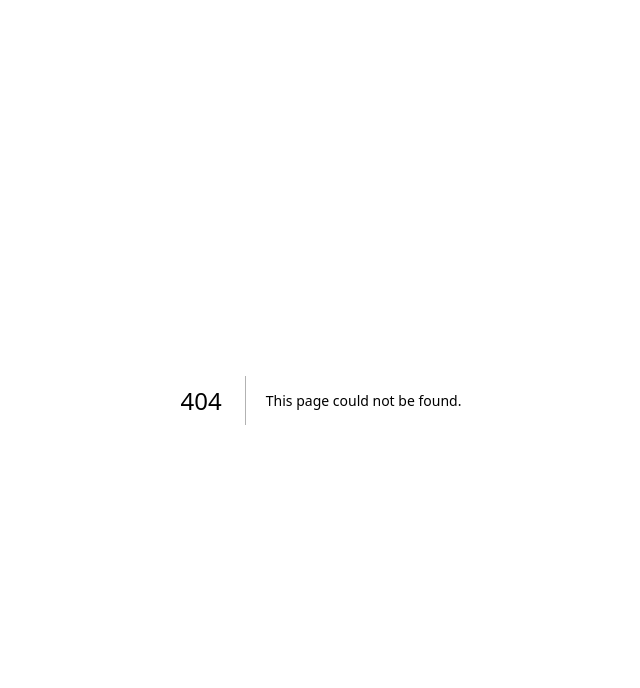
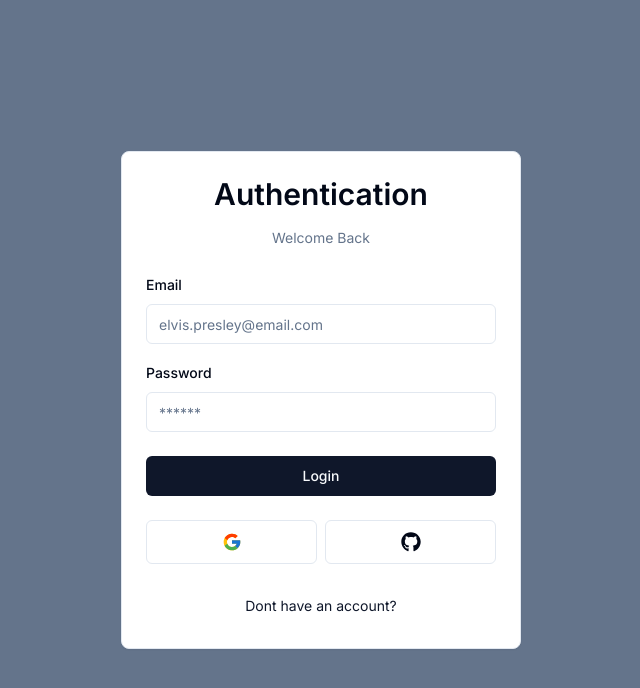
Before and after one commit to TheBigNerd/OvercoreWebsiteDevelopment, a Next.js app: page /auth/login in a window 1280 px wide. Before the commit this address had no page. Shown: the top 688 px of the page, without its empty margins (319-959 px from the left). Built offline with nearby package versions, Linux system fonts and the light colour scheme.

Commit message:
Auth.JS more components

```diff
--- /dev/null
+++ b/app/auth/login/page.tsx
@@ -0,0 +1,11 @@
+import { LoginForm } from "@/app/components/auth/login-form"
+
+const LoginPage = () => {
+    return (
+        <div className="h-full flex items-center justify-center bg-slate-500">
+            <LoginForm/>
+        </div>
+    )
+}
+
+export default LoginPage
--- /dev/null
+++ b/app/components/auth/back-button.tsx
@@ -0,0 +1,17 @@
+"use client"
+
+import { Button } from "@/components/ui/button"
+import Link from "next/link";
+
+interface BackButtonProps {
+    href: string;
+    label: string;
+}
+
+export const BackButton = ({href, label}: BackButtonProps) => {
+    return (
+        <Button variant="link" className="font-normal w-full" size="sm" asChild>
+            <Link href={href}>{label}</Link>
+        </Button>
+    )
+}
--- a/app/components/auth/card-wrapper.tsx
+++ b/app/components/auth/card-wrapper.tsx
@@ -1,12 +1,15 @@
 "use client"
 
 import { Card, CardContent, CardFooter, CardHeader } from "@/components/ui/card";
+import { Header } from "./header";
+import { Social } from "./social";
+import { BackButton } from "./back-button";
 
 interface CardWrapperProps {
     children: React.ReactNode;
     headerLabel: string;
-    backButtonLabel: String;
-    backButtonHref: String;
+    backButtonLabel: string;
+    backButtonHref: string;
     showSocial?: boolean;
 };
 
@@ -18,6 +21,21 @@ export const CardWrapper = ({
     showSocial
 }: CardWrapperProps) => {
     return(
-        <Card className="w-[400px] shdow-md">{children}</Card>
+        <Card className="w-[400px] shdow-md">
+            <CardHeader>
+                <Header label={headerLabel}/>
+            </CardHeader>
+            <CardContent>
+                {children}
+            </CardContent>
+            {showSocial && (
+                <CardFooter>
+                    <Social />
+                </CardFooter>
+            ) }
+            <CardFooter>
+                <BackButton label={backButtonLabel} href={backButtonHref} />
+            </CardFooter>
+        </Card>
     )
 }
--- a/app/components/auth/header.tsx
+++ b/app/components/auth/header.tsx
@@ -0,0 +1,20 @@
+import { cn } from "@/lib/utils";
+
+interface HeaderProps {
+    label: string;
+};
+
+export const Header = ({
+    label,
+}: HeaderProps) => {
+    return(
+        <div className="w-full flex flex-col gap-y-4 items-center justify-center">
+            <h1 className={cn("text-3xl font-semibold")}>
+                Authentication
+            </h1>
+            <p className="text-muted-foreground text-sm">
+                {label}
+            </p>
+        </div>
+    )
+}
--- a/app/components/auth/login-form.tsx
+++ b/app/components/auth/login-form.tsx
@@ -1,9 +1,59 @@
+"use client"
 import { CardWrapper } from "./card-wrapper"
+import { useForm } from "react-hook-form"
+import { LoginSchema } from "@/schemas"
+import * as z from "zod"
+import { zodResolver } from "@hookform/resolvers/zod"
+import { Input } from "@/components/ui/input"
+
+import {Form, FormControl, FormField, FormItem, FormLabel, FormMessage} from "@/components/ui/form"
+import { Button } from "@/components/ui/button"
 
 export const LoginForm = () => {
+    const form = useForm<z.infer<typeof LoginSchema>>({
+        resolver: zodResolver(LoginSchema),
+        defaultValues: {
+            email: "",
+            password: "",
+        }
+    })
     return(
         <CardWrapper headerLabel="Welcome Back" backButtonLabel="Dont have an account?" backButtonHref="/auth/register" showSocial>
-            Login Form!
+            <Form {...form}>
+                <form onSubmit={form.handleSubmit(() => {})} className="space-y-6">
+                    <div className="space-y-4">
+                        <FormField
+                        control={form.control}
+                        name="email"
+                        render={({ field }) => (
+                            <FormItem>
+                                <FormLabel>Email</FormLabel>
+                                <FormControl>
+                                    <Input {...field} placeholder="elvis.presley@email.com" type="email" />
+                                </FormControl>
+                                <FormMessage />
+                            </FormItem>
+                        )}
+                        />
+                        <FormField
+                        control={form.control}
+                        name="password"
+                        render={({ field }) => (
+                            <FormItem>
+                                <FormLabel>Password</FormLabel>
+                                <FormControl>
+                                    <Input {...field} placeholder="******" type="password" />
+                                </FormControl>
+                                <FormMessage />
+                            </FormItem>
+                        )}
+                        />
+                    </div>
+                    <Button type="submit" className="w-full">
+                        Login
+                    </Button>
+                </form>
+            </Form>
         </CardWrapper>
     )
 }
--- /dev/null
+++ b/app/components/auth/social.tsx
@@ -0,0 +1,19 @@
+"use client"
+import { FcGoogle } from "react-icons/fc"
+import { FaGithub } from "react-icons/fa"
+import { Button } from "@/components/ui/button"
+
+export const Social = () => {
+    return (
+        <div className="flex items-center w-full gap-x-2">
+            <Button size="lg" className="w-full" variant="outline" onClick={() => {}}>
+                <FcGoogle className="h-5 w-5" />
+            </Button>
+            <Button size="lg" className="w-full" variant="outline" onClick={() => {}}>
+                <FaGithub className="h-5 w-5" />
+            </Button>
+
+        </div>
+
+    )
+}
--- a/app/globals.css
+++ b/app/globals.css
@@ -1,6 +1,12 @@
 @tailwind base;
   @tailwind components;
   @tailwind utilities;
+
+  html, body, #__next {
+    height: 100%;
+    margin: 0;
+    padding: 0;
+  }
 
   @layer base {
     :root {
--- /dev/null
+++ b/components/ui/form.tsx
@@ -0,0 +1,178 @@
+"use client"
+
+import * as React from "react"
+import * as LabelPrimitive from "@radix-ui/react-label"
+import { Slot } from "@radix-ui/react-slot"
+import {
+  Controller,
+  ControllerProps,
+  FieldPath,
+  FieldValues,
+  FormProvider,
+  useFormContext,
+} from "react-hook-form"
+
+import { cn } from "@/lib/utils"
+import { Label } from "@/components/ui/label"
+
+const Form = FormProvider
+
+type FormFieldContextValue<
+  TFieldValues extends FieldValues = FieldValues,
+  TName extends FieldPath<TFieldValues> = FieldPath<TFieldValues>
+> = {
+  name: TName
+}
+
+const FormFieldContext = React.createContext<FormFieldContextValue>(
+  {} as FormFieldContextValue
+)
+
+const FormField = <
+  TFieldValues extends FieldValues = FieldValues,
+  TName extends FieldPath<TFieldValues> = FieldPath<TFieldValues>
+>({
+  ...props
+}: ControllerProps<TFieldValues, TName>) => {
+  return (
+    <FormFieldContext.Provider value={{ name: props.name }}>
+      <Controller {...props} />
+    </FormFieldContext.Provider>
+  )
+}
+
+const useFormField = () => {
+  const fieldContext = React.useContext(FormFieldContext)
+  const itemContext = React.useContext(FormItemContext)
+  const { getFieldState, formState } = useFormContext()
+
+  const fieldState = getFieldState(fieldContext.name, formState)
+
+  if (!fieldContext) {
+    throw new Error("useFormField should be used within <FormField>")
+  }
+
+  const { id } = itemContext
+
+  return {
+    id,
+    name: fieldContext.name,
+    formItemId: `${id}-form-item`,
+    formDescriptionId: `${id}-form-item-description`,
+    formMessageId: `${id}-form-item-message`,
+    ...fieldState,
+  }
+}
+
+type FormItemContextValue = {
+  id: string
+}
+
+const FormItemContext = React.createContext<FormItemContextValue>(
+  {} as FormItemContextValue
+)
+
+const FormItem = React.forwardRef<
+  HTMLDivElement,
+  React.HTMLAttributes<HTMLDivElement>
+>(({ className, ...props }, ref) => {
+  const id = React.useId()
+
+  return (
+    <FormItemContext.Provider value={{ id }}>
+      <div ref={ref} className={cn("space-y-2", className)} {...props} />
+    </FormItemContext.Provider>
+  )
+})
+FormItem.displayName = "FormItem"
+
+const FormLabel = React.forwardRef<
+  React.ElementRef<typeof LabelPrimitive.Root>,
+  React.ComponentPropsWithoutRef<typeof LabelPrimitive.Root>
+>(({ className, ...props }, ref) => {
+  const { error, formItemId } = useFormField()
+
+  return (
+    <Label
+      ref={ref}
+      className={cn(error && "text-destructive", className)}
+      htmlFor={formItemId}
+      {...props}
+    />
+  )
+})
+FormLabel.displayName = "FormLabel"
+
+const FormControl = React.forwardRef<
+  React.ElementRef<typeof Slot>,
+  React.ComponentPropsWithoutRef<typeof Slot>
+>(({ ...props }, ref) => {
+  const { error, formItemId, formDescriptionId, formMessageId } = useFormField()
+
+  return (
+    <Slot
+      ref={ref}
+      id={formItemId}
+      aria-describedby={
+        !error
+          ? `${formDescriptionId}`
+          : `${formDescriptionId} ${formMessageId}`
+      }
+      aria-invalid={!!error}
+      {...props}
+    />
+  )
+})
+FormControl.displayName = "FormControl"
+
+const FormDescription = React.forwardRef<
+  HTMLParagraphElement,
+  React.HTMLAttributes<HTMLParagraphElement>
+>(({ className, ...props }, ref) => {
+  const { formDescriptionId } = useFormField()
+
+  return (
+    <p
+      ref={ref}
+      id={formDescriptionId}
+      className={cn("text-sm text-muted-foreground", className)}
+      {...props}
+    />
+  )
+})
+FormDescription.displayName = "FormDescription"
+
+const FormMessage = React.forwardRef<
+  HTMLParagraphElement,
+  React.HTMLAttributes<HTMLParagraphElement>
+>(({ className, children, ...props }, ref) => {
+  const { error, formMessageId } = useFormField()
+  const body = error ? String(error?.message) : children
+
+  if (!body) {
+    return null
+  }
+
+  return (
+    <p
+      ref={ref}
+      id={formMessageId}
+      className={cn("text-sm font-medium text-destructive", className)}
+      {...props}
+    >
+      {body}
+    </p>
+  )
+})
+FormMessage.displayName = "FormMessage"
+
+export {
+  useFormField,
+  Form,
+  FormItem,
+  FormLabel,
+  FormControl,
+  FormDescription,
+  FormMessage,
+  FormField,
+}
--- a/package.json
+++ b/package.json
@@ -13,6 +13,7 @@
   },
   "dependencies": {
     "@auth/prisma-adapter": "^2.4.1",
+    "@hookform/resolvers": "^3.9.0",
     "@prisma/client": "^5.16.1",
     "@radix-ui/react-dropdown-menu": "^2.1.1",
     "@radix-ui/react-label": "^2.1.0",
@@ -25,6 +26,8 @@
     "next-auth": "^5.0.0-beta.19",
     "react": "^18",
     "react-dom": "^18",
+    "react-hook-form": "^7.52.1",
+    "react-icons": "^5.2.1",
     "resend": "^3.4.0",
     "tailwind-merge": "^2.4.0",
     "tailwindcss-animate": "^1.0.7",
--- /dev/null
+++ b/schemas/index.ts
@@ -0,0 +1,6 @@
+import { z } from "zod";
+
+export const LoginSchema = z.object({
+    email: z.string().email(),
+    password: z.string().min(1, {message: "Password is required"})
+})
```
Also changed, not shown: 1 other file (tests, documents, lock files or other folders).
